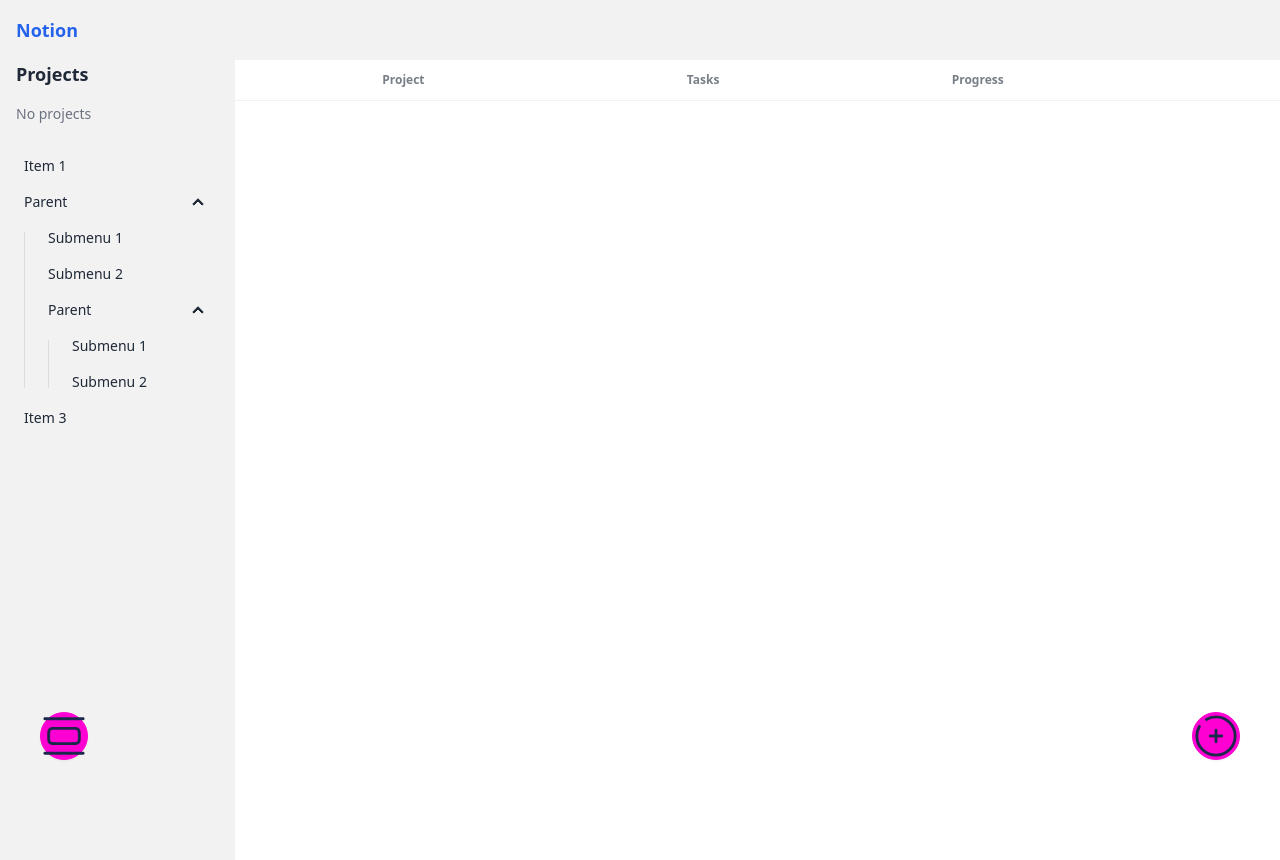
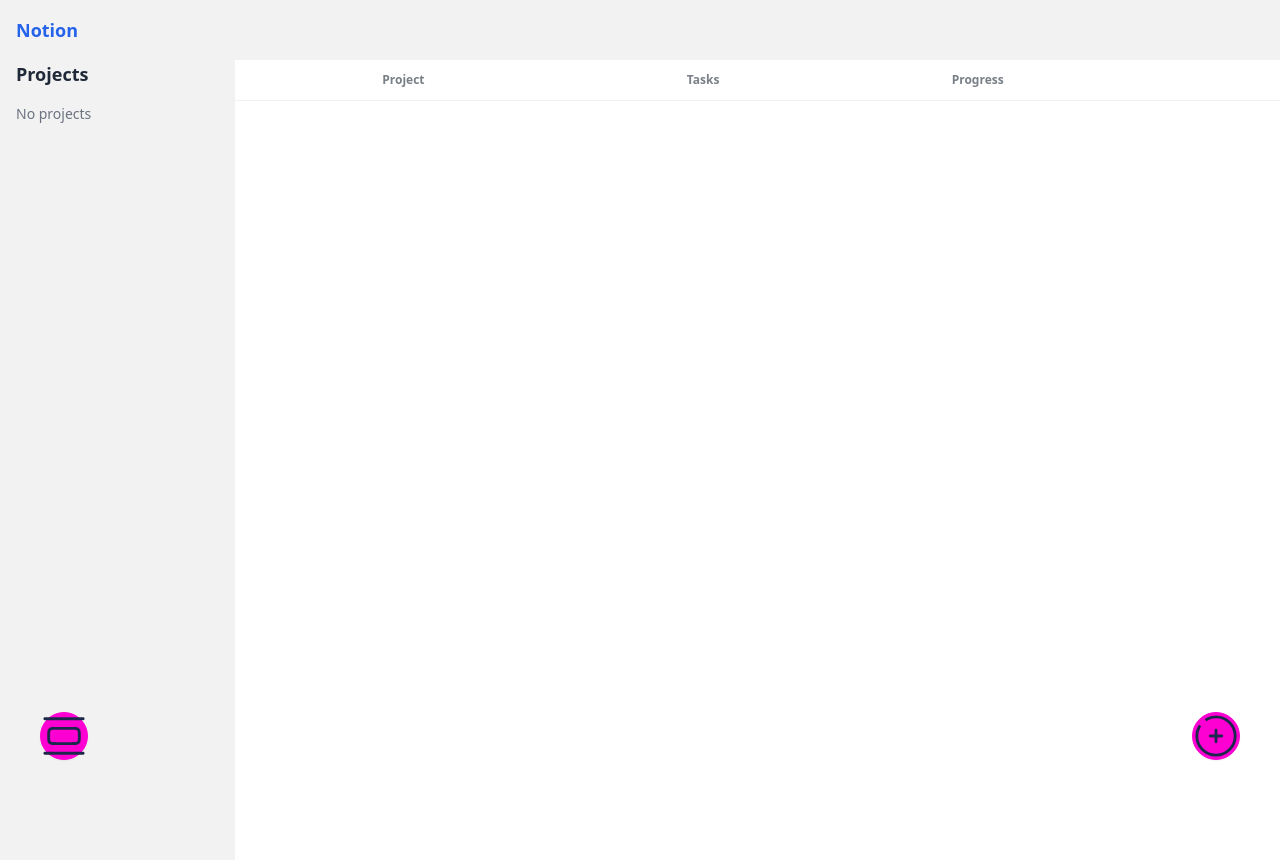
Before and after one commit to hreluz/learning-vue, a Vue app in the folder fh-vue-js/5.projects-app/: page /projects in a window 1280 px wide. Built offline with nearby package versions, Linux system fonts and the light colour scheme.

Commit message:
fh-vue-js: projects-app: lateral menu

```diff
--- a/fh-vue-js/5.projects-app/src/modules/projects/components/SideMenu.vue
+++ b/fh-vue-js/5.projects-app/src/modules/projects/components/SideMenu.vue
@@ -1,31 +1,36 @@
 <template>
   <aside class="bg-base-200 w-72 min-h-screen">
     <h2 class="text-lg font-bold mx-4">Projects</h2>
-    <p class="text-sm text-gray-500 m-4">No projects</p>
+    <p v-if="projectsStore.noProjects" class="text-sm text-gray-500 m-4">No projects</p>
 
     <ul class="menu rounded-box w-56">
-      <li><a>Item 1</a></li>
-      <li>
-        <details open>
-          <summary>Parent</summary>
-          <ul>
-            <li><a>Submenu 1</a></li>
-            <li><a>Submenu 2</a></li>
-            <li>
-              <details open>
-                <summary>Parent</summary>
-                <ul>
-                  <li><a>Submenu 1</a></li>
-                  <li><a>Submenu 2</a></li>
-                </ul>
-              </details>
-            </li>
-          </ul>
-        </details>
+      <li v-for="project in projectsStore.projectsList" :key="project.id">
+        <template v-if="project.tasks.length > 0">
+          <details>
+            <summary>{{ project.name }}</summary>
+            <ul>
+              <li v-for="task in project.tasks" :key="task.id">
+                <RouterLink :to="`/project/${project.id}`">
+                  {{ project.name }}
+                </RouterLink>
+              </li>
+            </ul>
+          </details>
+        </template>
+        <template v-else>
+
+          <RouterLink :to="`/project/${project.id}`">
+            {{ project.name }}
+          </RouterLink>
+        </template>
       </li>
-      <li><a>Item 3</a></li>
     </ul>
   </aside>
 </template>
 <script lang="ts" setup>
+import { useProjecstStore } from '../store/project.store';
+
+
+const projectsStore = useProjecstStore()
+
 </script>
--- a/fh-vue-js/5.projects-app/src/modules/projects/store/project.store.ts
+++ b/fh-vue-js/5.projects-app/src/modules/projects/store/project.store.ts
@@ -19,10 +19,11 @@ export const useProjecstStore = defineStore('projects', () => {
 
   return {
     //Properties
-    // projects,
+    projects,
 
     //Getters
     projectsList: computed(() => [...projects.value]),
+    noProjects: computed(() => projects.value.length === 0),
 
     //Actions
     addProject,
```
